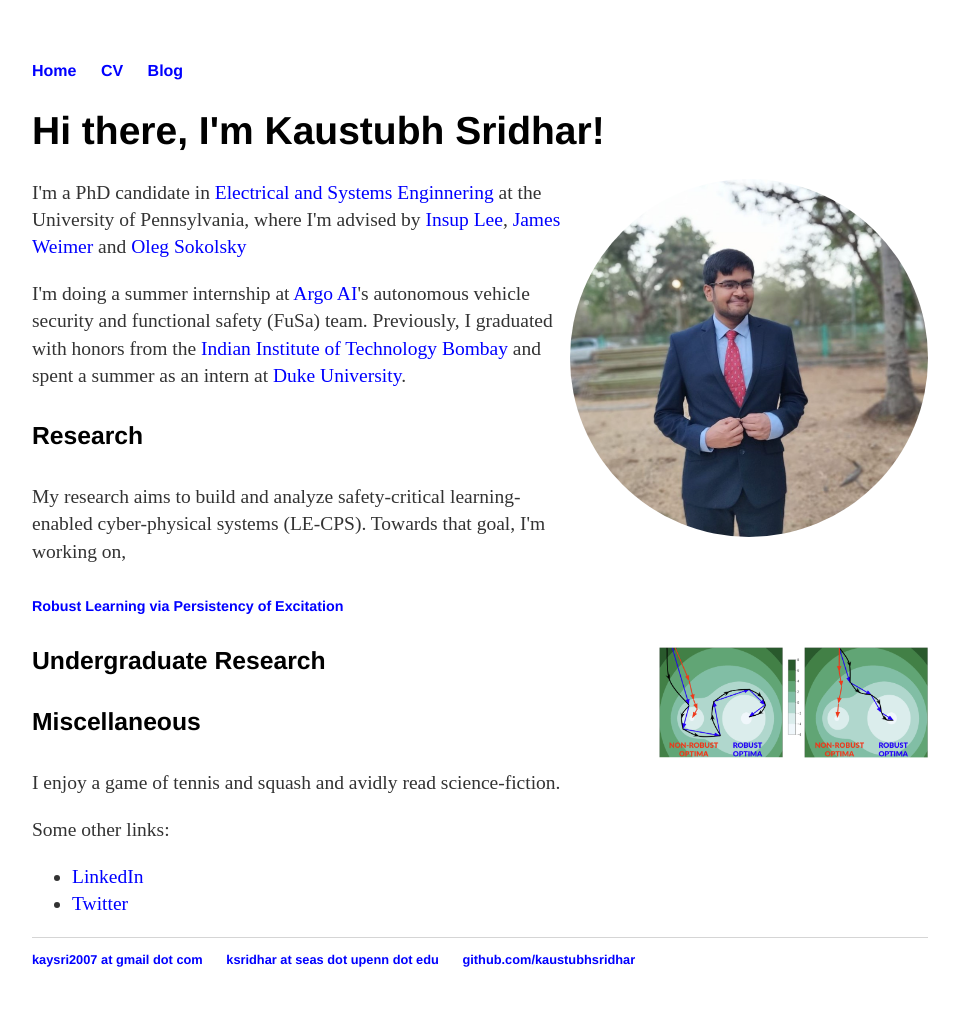
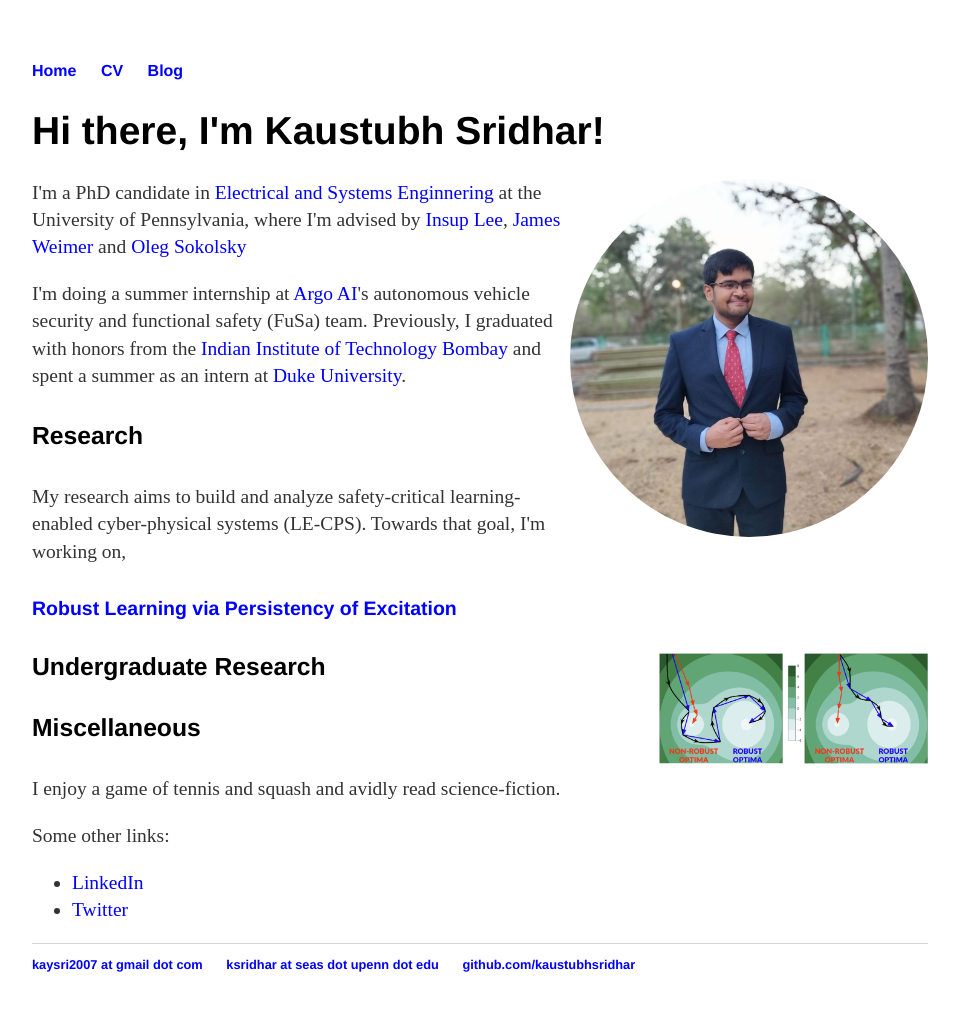
Before and after one commit to kaustubhsridhar/kaustubhsridhar_old.github.io, a Jekyll site: the page built from index.html, in a window 1280 px wide. Shown: the whole page, without its empty margins (160-1119 px from the left). Built offline with Jekyll 4.4.1, drawn with Linux system fonts in a browser that asks for light colours.

```diff
--- a/index.html
+++ b/index.html
@@ -14,7 +14,7 @@ title: Welcome To My Homepage
 
 	  <!--			In adaptive control theory, maintaining persistency of excitation (PoE) is integral to ensuring convergence of parameter estimates in dynamical systems to their robust optima. We prove a sufficient condition for PoE of gradient descent is achieved when the learning rate is less than the inverse of the Lipschitz constant of the gradient of loss function. Our approach increases adversarial accuracy by up to 15% points on benchmark datasets and universally improves upon state-of-the-art adversarially trained models.
 -->
-	<h6><a href="https://arxiv.org/abs/2106.02078">Robust Learning via Persistency of Excitation</a></h6>
+	<h5><a href="https://arxiv.org/abs/2106.02078">Robust Learning via Persistency of Excitation</a></h5>
 	<img src="/images/PoE.png" alt="PoE" align="right" style="width:30%;" class="img_rect">
 
 	<h4>Undergraduate Research</h4>
```
